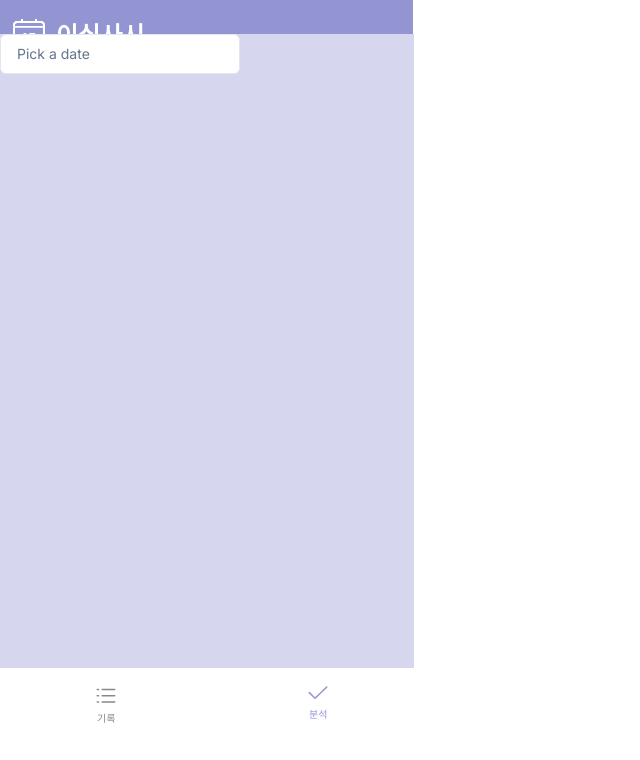
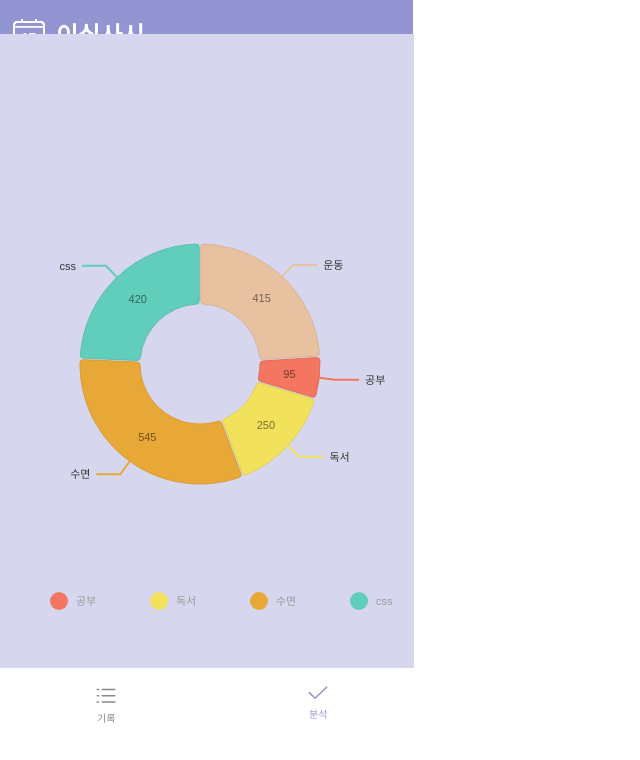
Before and after one commit to red-dev-Mark/24hours, a Next.js app: page /analysis in a window 1280 px wide. Shown: the top 760 px of the page, without its empty margins (0-640 px from the left). Built offline with nearby package versions, Linux system fonts and the light colour scheme.

Commit message:
5. chart 구현, react-hydration-error

```diff
--- a/src/app/(main)/analysis/_components/Chart.tsx
+++ b/src/app/(main)/analysis/_components/Chart.tsx
@@ -14,14 +14,14 @@ export default function Chart() {
       color: "hsl(90, 70%, 50%)",
     },
     {
-      id: "javascript",
-      label: "javascript",
-      value: 13,
+      id: "공부",
+      label: "공부",
+      value: 95,
       color: "hsl(349, 70%, 50%)",
     },
     {
-      id: "java",
-      label: "java",
+      id: "독서",
+      label: "독서",
       value: 250,
       color: "hsl(146, 70%, 50%)",
     },
--- a/src/app/(main)/analysis/page.tsx
+++ b/src/app/(main)/analysis/page.tsx
@@ -2,14 +2,20 @@
 
 import Chart from "./_components/Chart";
 import DayPicker from "./_components/DayPicker";
+// import dynamic from "next/dynamic";
+
+// const Chart = dynamic(() => import("./_components/Chart"), { ssr: false });
+// const DayPicker = dynamic(() => import("./_components/DayPicker"), {
+//   ssr: false,
+// });
 
 export default function page() {
   return (
     <div className="w-[414px] h-[736px] relative overflow-hidden bg-[#d6d7ef]">
-      <div className="w-[356.68px] h-[200px]">
-        <DayPicker />
+      <div className="w-[356.68px] h-[100px]">{/* <DayPicker /> */}</div>
+      <div className="w-[400px] h-[500px]">
+        <Chart />
       </div>
-      <div className="w-[400px] h-[500px]">{/* <Chart /> */}</div>
     </div>
   );
 }
```
